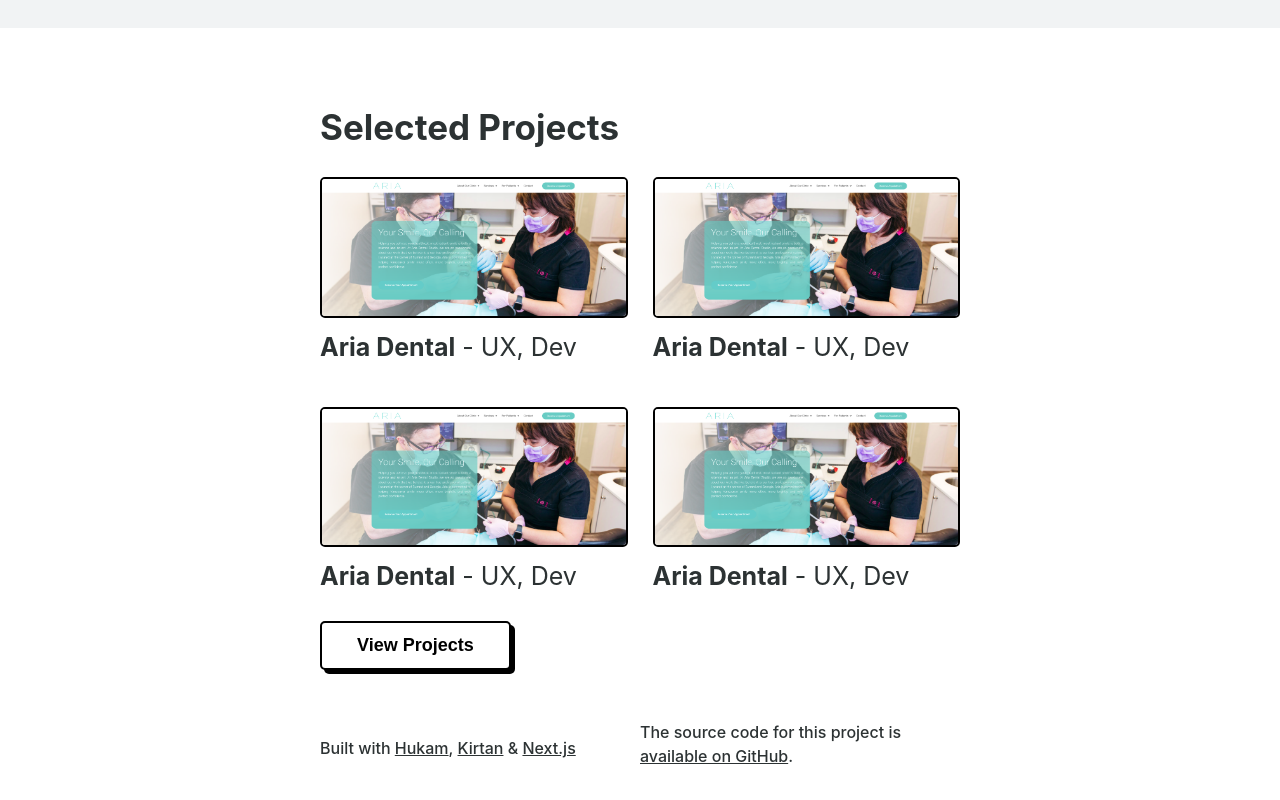
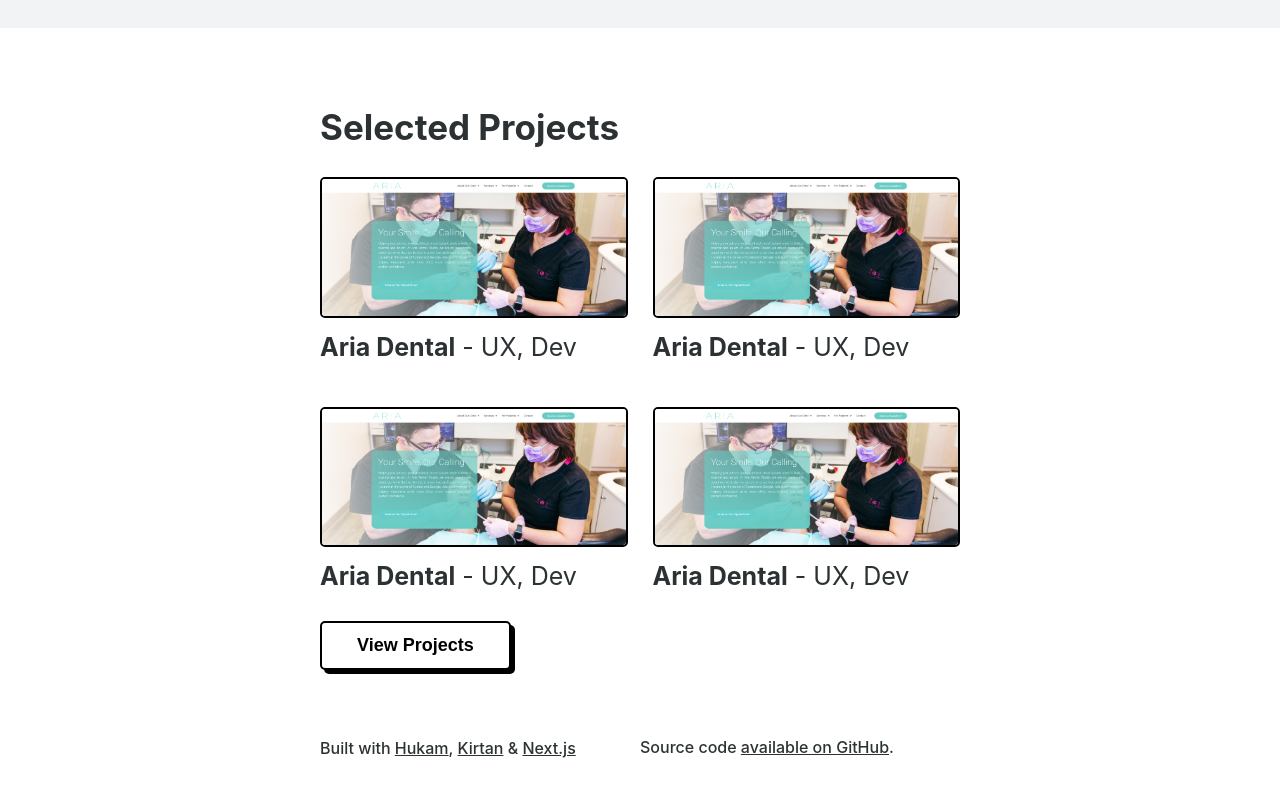
Before and after one commit to gurjotsinghdev/gurjotsinghdev, a Next.js app: page / in a window 1280 px wide. Shown: the part 542-1342 px from the top of the page. Built offline with nearby package versions, Linux system fonts and the light colour scheme.

Commit message:
final checks

```diff
--- a/components/footer.js
+++ b/components/footer.js
@@ -6,7 +6,7 @@
         <>
             <div className={styles.footer}>
                 <p className={styles.footerTitle}>Built with <u><a href="https://www.youtube.com/watch?v=rmru_nIRf9Q&t=727s">Hukam</a></u>, <u><a href="https://www.youtube.com/watch?v=CZqNR42LjlU&t=43s">Kirtan</a></u> & <u><a href="https://nextjs.org/">Next.js</a></u></p>
-                <p className={styles.footerText}>The source code for this project is <u><a href="https://github.com">available on GitHub</a></u>.</p>
+                <p className={styles.footerText}>Source code <u><a href="https://github.com">available on GitHub</a></u>.</p>
 
             </div>
         </>
--- a/styles/Footer.module.css
+++ b/styles/Footer.module.css
@@ -25,6 +25,11 @@
     text-align: left;
 
 }
+.footerText {
+  padding: 0;
+  margin-top: 15px;
+  font-weight: 500;
+}
 
 
   }
```
